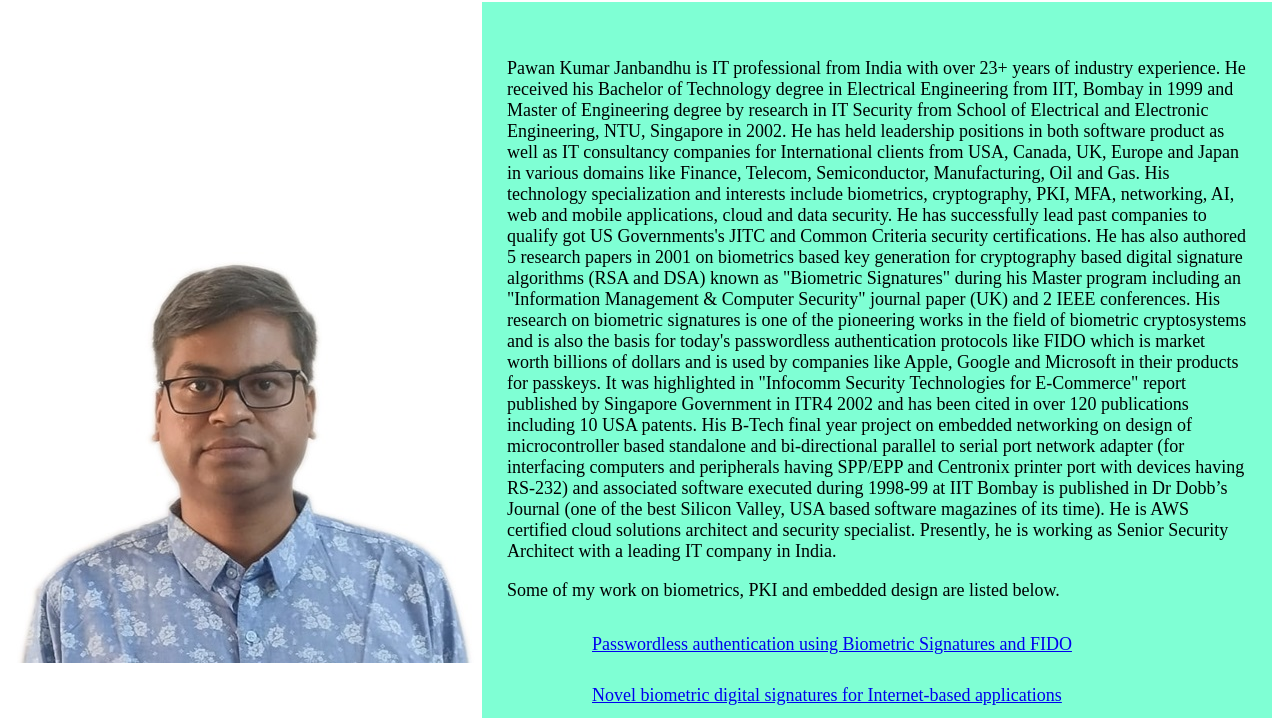
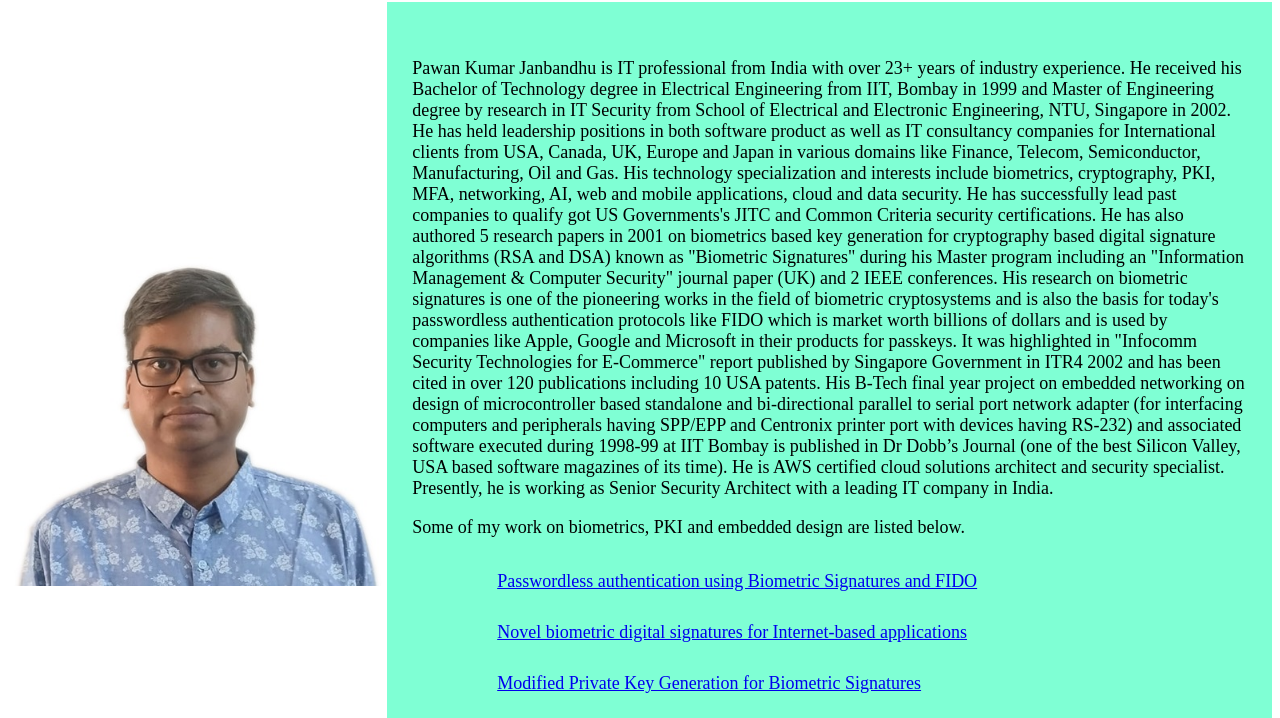
Before and after one commit to pkjanbandhu/profile, a plain HTML site: page index.html in a window 1280 px wide. Shown: the part 78-796 px from the top of the page. Drawn offline with Linux system fonts and the light colour scheme.

Commit message:
Update style.css

```diff
--- a/style.css
+++ b/style.css
@@ -14,8 +14,8 @@ div.img-para {
   display:flex;
  }
 img {
-  max-width: 40%;
-  max-height:30%;
+  max-width: 30%;
+  max-height:20%;
 
 }
 #firstParagraph {
```
